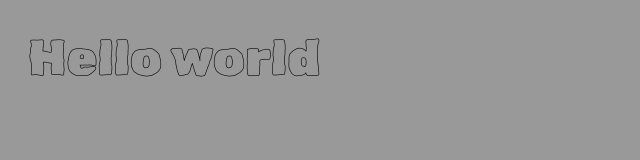
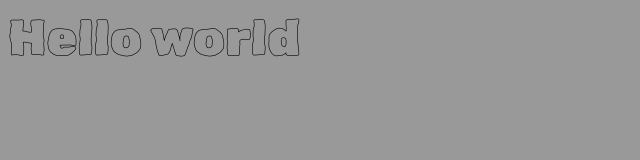
Before and after one commit to duy-nv/static-test, a plain HTML site: page index.html in a window 1280 px wide. Shown: the whole page, without its empty margins (0-640 px from the left). Drawn offline with Linux system fonts and the light colour scheme.

Commit message:
Update loading

```diff
--- a/css/style.css
+++ b/css/style.css
@@ -1,5 +1,5 @@
 @import "font.css";
-@import "reset.css";
+/* @import "reset.css"; */
 
 html,
 body {
```
